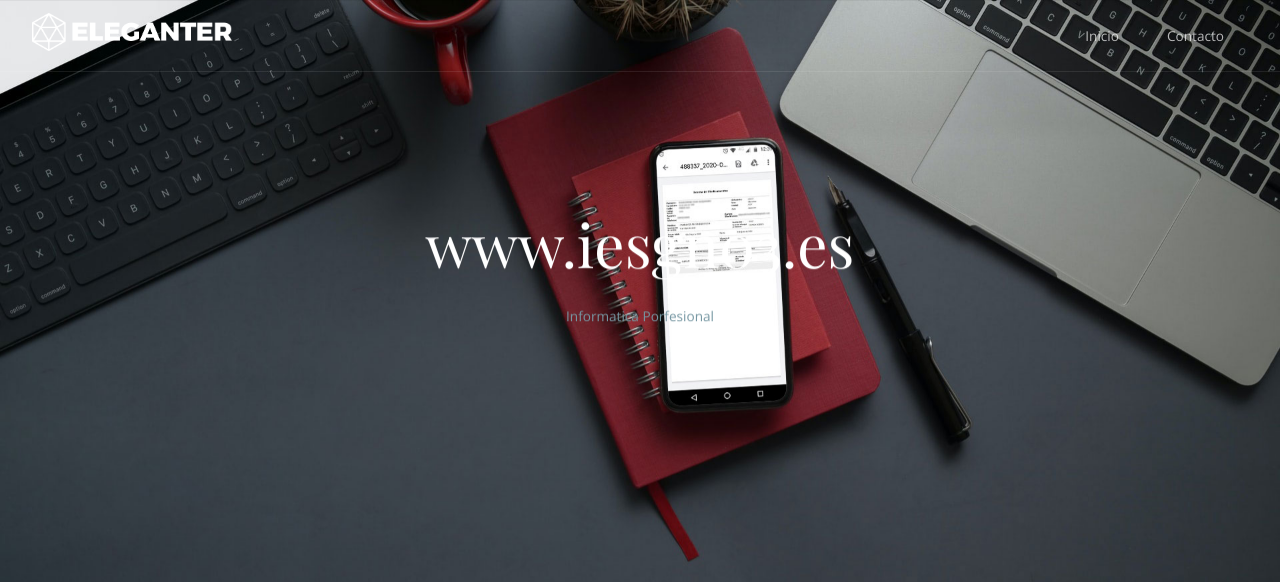
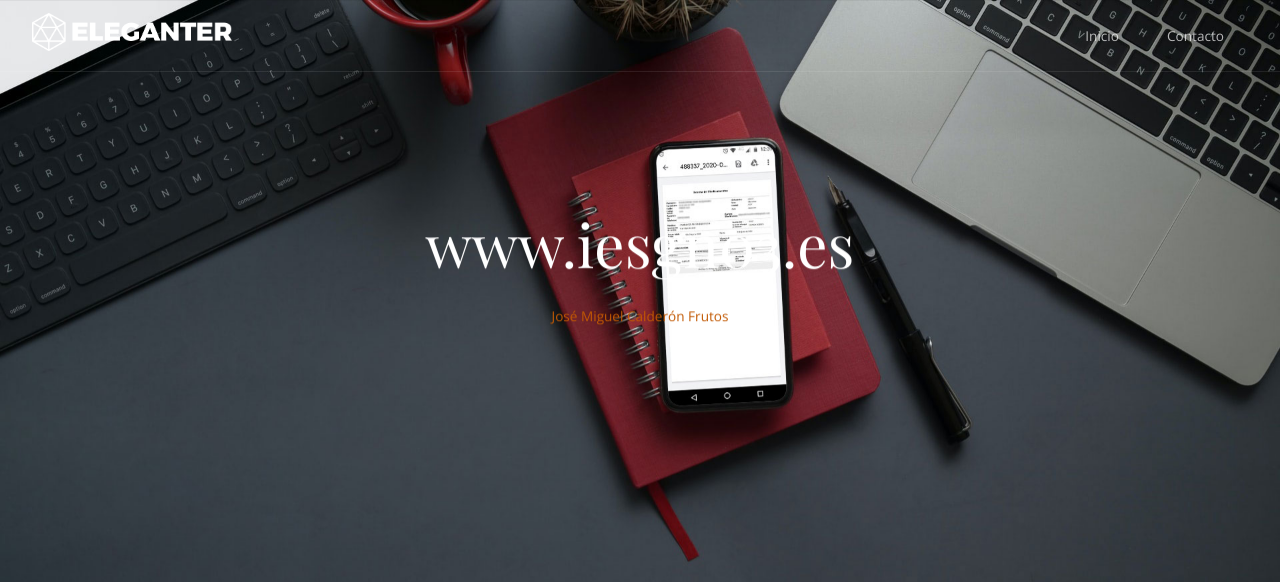
Before and after one commit to jose20035/Pagina-Principal-CSS, a PHP site: page / in a window 1280 px wide. Shown: the top 582 px of the page. Run offline with PHP 8.4, Linux system fonts and the light colour scheme.

Commit message:
Cambiar color de letras

```diff
--- a/css/template-style.css
+++ b/css/template-style.css
@@ -465,7 +465,9 @@ aside.aside-left {
 .text-dark, .text-dark *, .primary-color-dark .text-primary, .primary-color-dark .text-primary * {
   color: #002633 !important;
 }
-
+.text-Brown *, .text-Brown {
+  color: #c25903 !important;
+}
 .text-white-hover, .text-primary-hover, .text-dark-hover {
   transition: color 0.20s linear 0s;
   -o-transition: color 0.20s linear 0s;
--- a/index.html
+++ b/index.html
@@ -52,7 +52,7 @@
                   <div class="margin-top-bottom-80">
                     <!-- Title -->
                     <h1 class=".text-dark margin-bottom-30 text-size-60 text-m-size-30 text-line-height-1">www.iesgn03.es</h1>
-                    <div class="s-12 m-10 l-8 center"><p class=".text-dark text-size-14 margin-bottom-40">Informatica Porfesional</p></div>
+                    <div class="s-12 m-10 l-8 center"><p class="text-Brown text-size-14 margin-bottom-40">José Miguel Calderón Frutos</p></div>
                     <div class="line">
                       <div class="s-12 m-12 l-3 center">
                       </div>
```
